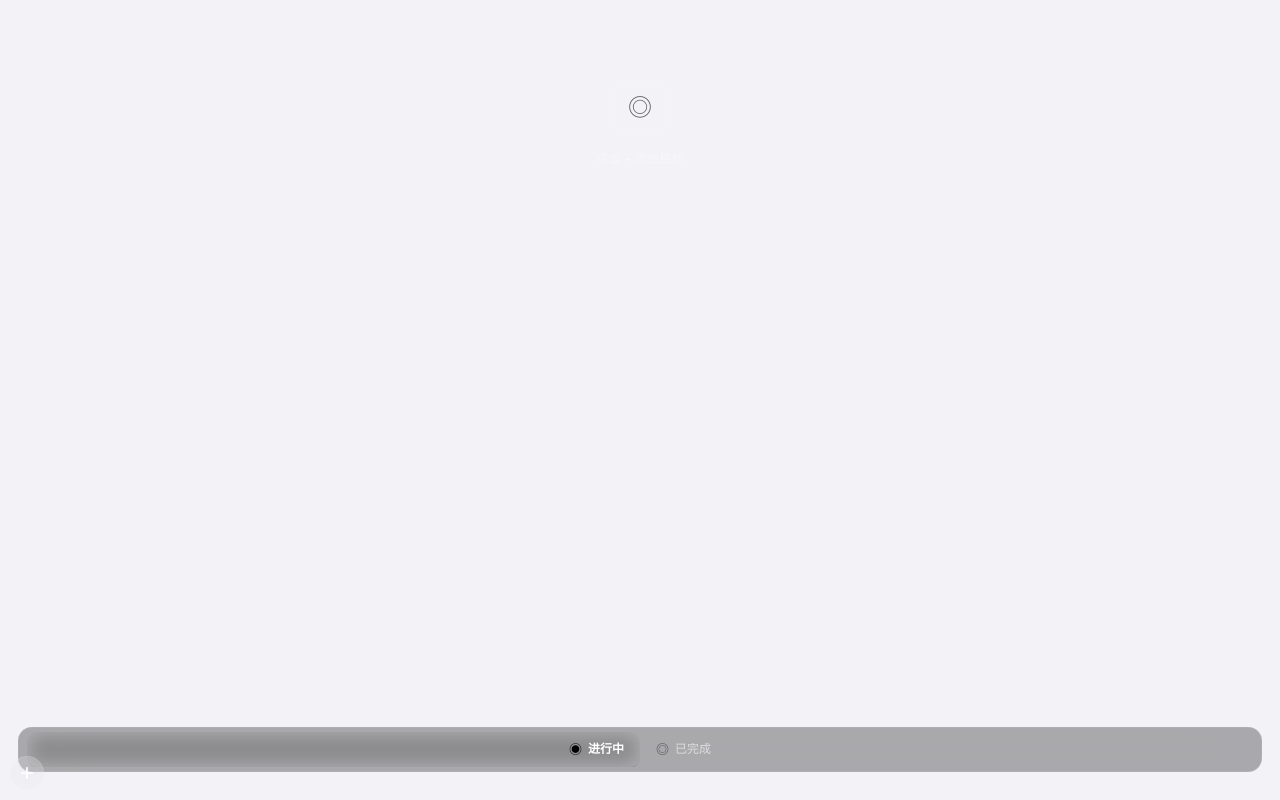
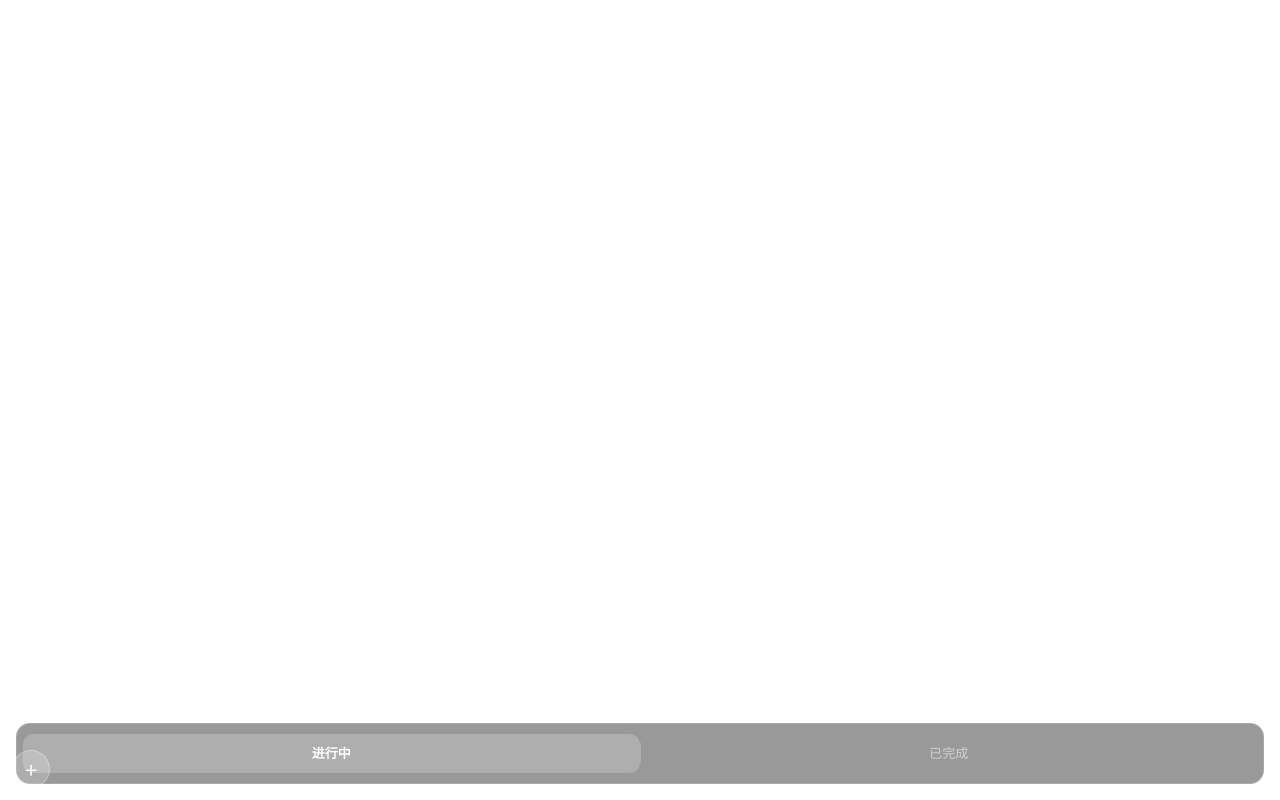
Before and after one commit to chanslights/longterm-goals, a Vue app: page / in a window 1280 px wide. Built offline with nearby package versions, Linux system fonts and the light colour scheme.

Commit message:
🎨 简化设计：提高对比度，实现真正的透明背景

```diff
--- a/index.html
+++ b/index.html
@@ -6,7 +6,7 @@
     <meta name="viewport" content="width=device-width, initial-scale=1.0" />
     <title>长期目标</title>
   </head>
-  <body class="bg-ios-gray">
+  <body>
     <div id="app"></div>
     <script type="module" src="/src/main.js"></script>
   </body>
--- a/src/App.vue
+++ b/src/App.vue
@@ -1,8 +1,12 @@
 <template>
   <div class="app-container">
+    <!-- 标题区域 -->
+    <div class="header">
+      <h1 class="title">长期目标</h1>
+    </div>
+
     <!-- 目标列表 -->
     <div class="goals-container">
-      <div class="goals-wrapper">
       <!-- 进行中列表 -->
       <div v-if="currentTab === 'active'" class="goals-list">
         <TransitionGroup name="goal">
@@ -12,19 +16,15 @@
             class="goal-item"
             @click="completeGoal(goal.id)"
           >
-              <div class="goal-circle">
-                <div v-if="!goal.completed" class="circle-ring"></div>
-                <span v-else class="check-icon">✓</span>
+            <div class="goal-circle active">
+              <span class="circle-dot"></span>
             </div>
             <span class="goal-text">{{ goal.title }}</span>
           </div>
         </TransitionGroup>
 
         <div v-if="goals.length === 0" class="empty-state">
-            <div class="empty-icon-container">
-              <span class="empty-icon">◎</span>
-            </div>
-            <p class="empty-text">点击 + 添加目标</p>
+          <p class="empty-text">点击下方 + 添加目标</p>
         </div>
       </div>
 
@@ -45,40 +45,28 @@
         </TransitionGroup>
 
         <div v-if="completedGoals.length === 0" class="empty-state">
-            <div class="empty-icon-container completed">
-              <span class="empty-icon">✓</span>
-            </div>
           <p class="empty-text">暂无已完成的目标</p>
         </div>
       </div>
     </div>
-    </div>
 
-    <!-- Tab 切换 - 带有明显的下划线指示器 -->
-    <div class="tab-container">
-      <div class="tab-wrapper">
+    <!-- Tab切换 -->
+    <div class="tab-bar">
       <button
         @click="currentTab = 'active'"
         :class="['tab-btn', { active: currentTab === 'active' }]"
       >
-          <span class="tab-icon">◉</span>
-          <span class="tab-label">进行中</span>
-          <span v-if="goals.length > 0" class="tab-badge">{{ goals.length }}</span>
+        <span class="tab-name">进行中</span>
+        <span v-if="goals.length > 0" class="tab-count">{{ goals.length }}</span>
       </button>
+      <div class="tab-divider"></div>
       <button
         @click="currentTab = 'completed'"
         :class="['tab-btn', { active: currentTab === 'completed' }]"
       >
-          <span class="tab-icon">◎</span>
-          <span class="tab-label">已完成</span>
-          <span v-if="completedGoals.length > 0" class="tab-badge completed">{{ completedGoals.length }}</span>
+        <span class="tab-name">已完成</span>
+        <span v-if="completedGoals.length > 0" class="tab-count">{{ completedGoals.length }}</span>
       </button>
-        <!-- 动态下划线指示器 -->
-        <div
-          class="tab-indicator"
-          :style="{ left: currentTab === 'active' ? '8px' : 'calc(50% + 4px)' }"
-        ></div>
-      </div>
     </div>
 
     <!-- 添加按钮 -->
@@ -86,10 +74,7 @@
       @click="showAddModal = true"
       class="add-btn"
     >
-      <svg width="20" height="20" viewBox="0 0 24 24" fill="none" stroke="currentColor" stroke-width="2.5">
-        <line x1="12" y1="5" x2="12" y2="19"></line>
-        <line x1="5" y1="12" x2="19" y2="12"></line>
-      </svg>
+      <span class="plus-icon">+</span>
     </button>
 
     <!-- 添加目标弹窗 -->
@@ -100,15 +85,12 @@
         @click.self="showAddModal = false"
       >
         <div class="modal-content">
-          <div class="modal-header">
-            <span class="modal-icon">◎</span>
-            <h3 class="modal-title">新目标</h3>
-          </div>
+          <h3 class="modal-title">添加新目标</h3>
           <input
             v-model="newGoalTitle"
             @keyup.enter="addGoal"
             type="text"
-            placeholder="输入你的目标..."
+            placeholder="输入目标内容..."
             class="modal-input"
             autofocus
           />
@@ -171,345 +153,283 @@ const restoreGoal = (id) => {
   height: 100vh;
   display: flex;
   flex-direction: column;
-  justify-content: space-between;
-  padding: 16px 14px 20px;
+  padding: 20px 16px 16px;
   font-family: -apple-system, BlinkMacSystemFont, 'SF Pro Display', 'Helvetica Neue', sans-serif;
   -webkit-font-smoothing: antialiased;
-  background: transparent !important;
 }
 
-/* 目标列表区域 */
+/* 标题 */
+.header {
+  padding-bottom: 12px;
+  text-align: center;
+}
+
+.title {
+  font-size: 18px;
+  font-weight: 600;
+  color: #ffffff;
+  letter-spacing: 0.5px;
+}
+
+/* 目标容器 */
 .goals-container {
   flex: 1;
   display: flex;
   justify-content: center;
   overflow: hidden;
-  padding-top: 4px;
 }
 
 .goals-wrapper {
   width: 100%;
-  max-width: 260px;
+  max-width: 280px;
 }
 
 .goals-list {
   display: flex;
   flex-direction: column;
-  gap: 6px;
+  gap: 8px;
 }
 
-/* 目标项样式 */
+/* 目标项 */
 .goal-item {
   display: flex;
   align-items: center;
-  gap: 10px;
-  padding: 10px 12px;
-  background: rgba(255, 255, 255, 0.12);
+  gap: 12px;
+  padding: 12px 14px;
   border-radius: 12px;
   cursor: pointer;
-  transition: all 0.25s cubic-bezier(0.4, 0, 0.2, 1);
-  border: 1px solid rgba(255, 255, 255, 0.08);
-  backdrop-filter: blur(20px);
-  -webkit-backdrop-filter: blur(20px);
+  transition: all 0.2s ease;
+  border: 1.5px solid rgba(255, 255, 255, 0.25);
+  background: rgba(0, 0, 0, 0.15);
 }
 
 .goal-item:hover {
-  background: rgba(255, 255, 255, 0.18);
-  transform: scale(1.01);
+  background: rgba(0, 0, 0, 0.35);
+  border-color: rgba(255, 255, 255, 0.4);
 }
 
 .goal-item:active {
   transform: scale(0.98);
-  background: rgba(255, 255, 255, 0.22);
 }
 
 .goal-item.completed {
-  background: rgba(255, 255, 255, 0.06);
-  border-color: rgba(255, 255, 255, 0.04);
+  background: rgba(255, 255, 255, 0.05);
+  border-color: rgba(255, 255, 255, 0.1);
+}
+
+.goal-item.completed:hover {
+  background: rgba(255, 255, 255, 0.1);
 }
 
 /* 圆形选择器 */
 .goal-circle {
-  width: 18px;
-  height: 18px;
+  width: 22px;
+  height: 22px;
   border-radius: 50%;
-  border: 1.8px solid rgba(255, 255, 255, 0.5);
+  border: 2px solid #ffffff;
   display: flex;
   align-items: center;
   justify-content: center;
   flex-shrink: 0;
-  transition: all 0.25s ease;
-  position: relative;
+  transition: all 0.2s ease;
+}
+
+.goal-circle.active {
+  border: 2px solid #ffffff;
+}
+
+.goal-circle.active .circle-dot {
+  width: 8px;
+  height: 8px;
+  background: #ffffff;
+  border-radius: 50%;
 }
 
 .goal-circle.completed {
-  background: linear-gradient(135deg, #34c759 0%, #30d158 100%);
-  border-color: transparent;
-  box-shadow: 0 2px 8px rgba(52, 199, 89, 0.4);
-}
-
-.circle-ring {
-  position: absolute;
-  width: 100%;
-  height: 100%;
-  border-radius: 50%;
-  border: 1.8px solid rgba(255, 255, 255, 0.5);
-  animation: pulse 2s ease-in-out infinite;
-}
-
-@keyframes pulse {
-  0%, 100% { transform: scale(1); opacity: 0.5; }
-  50% { transform: scale(1.15); opacity: 0.3; }
+  background: #34c759;
+  border-color: #34c759;
 }
 
 .check-icon {
-  color: white;
-  font-size: 10px;
+  color: #ffffff;
+  font-size: 12px;
   font-weight: 600;
-  line-height: 1;
 }
 
 /* 目标文字 */
 .goal-text {
-  font-size: 13px;
-  color: rgba(255, 255, 255, 0.92);
+  font-size: 14px;
   font-weight: 500;
-  letter-spacing: 0.2px;
+  color: #ffffff;
   line-height: 1.4;
 }
 
 .goal-item.completed .goal-text {
-  color: rgba(255, 255, 255, 0.4);
+  color: rgba(255, 255, 255, 0.45);
   text-decoration: line-through;
 }
 
 /* 空状态 */
 .empty-state {
   display: flex;
-  flex-direction: column;
   align-items: center;
   justify-content: center;
-  padding: 60px 20px;
+  padding: 40px 20px;
 }
 
-.empty-icon-container {
-  width: 56px;
-  height: 56px;
-  border-radius: 16px;
-  background: rgba(255, 255, 255, 0.08);
+.empty-text {
+  font-size: 13px;
+  color: rgba(255, 255, 255, 0.5);
+}
+
+/* Tab栏 */
+.tab-bar {
   display: flex;
   align-items: center;
   justify-content: center;
-  margin-bottom: 14px;
-  border: 1px solid rgba(255, 255, 255, 0.06);
-}
-
-.empty-icon-container.completed {
-  background: rgba(52, 199, 89, 0.12);
-}
-
-.empty-icon {
-  font-size: 24px;
-  opacity: 0.6;
-}
-
-.empty-text {
-  font-size: 12px;
-  color: rgba(255, 255, 255, 0.45);
-  font-weight: 400;
-}
-
-/* Tab容器 */
-.tab-container {
-  padding: 0 4px;
-  margin-bottom: 8px;
-}
-
-.tab-wrapper {
-  display: flex;
-  justify-content: center;
-  position: relative;
-  background: rgba(0, 0, 0, 0.3);
+  gap: 0;
+  padding: 10px 6px;
+  margin-top: 8px;
   border-radius: 14px;
-  padding: 4px;
-  border: 1px solid rgba(255, 255, 255, 0.08);
-  backdrop-filter: blur(30px);
-  -webkit-backdrop-filter: blur(30px);
+  background: rgba(0, 0, 0, 0.4);
+  border: 1px solid rgba(255, 255, 255, 0.15);
 }
 
 .tab-btn {
+  flex: 1;
   display: flex;
   align-items: center;
+  justify-content: center;
   gap: 6px;
+  padding: 10px 16px;
   background: none;
   border: none;
-  padding: 8px 16px;
   cursor: pointer;
-  position: relative;
-  z-index: 1;
-  transition: all 0.3s ease;
+  transition: all 0.25s ease;
   border-radius: 10px;
 }
 
-.tab-icon {
+.tab-name {
   font-size: 13px;
-  opacity: 0.6;
-  transition: all 0.3s ease;
+  font-weight: 500;
+  color: rgba(255, 255, 255, 0.55);
 }
 
-.tab-label {
-  font-size: 12px;
-  font-weight: 500;
-  color: rgba(255, 255, 255, 0.6);
-  transition: all 0.3s ease;
+.tab-count {
+  font-size: 11px;
+  font-weight: 600;
+  padding: 2px 7px;
+  border-radius: 8px;
+  background: rgba(255, 255, 255, 0.15);
+  color: #ffffff;
 }
 
-.tab-badge {
-  font-size: 10px;
-  font-weight: 600;
-  padding: 2px 6px;
-  border-radius: 8px;
-  background: rgba(255, 255, 255, 0.15);
-  color: rgba(255, 255, 255, 0.9);
+.tab-btn.active {
+  background: rgba(255, 255, 255, 0.2);
 }
 
-.tab-badge.completed {
-  background: rgba(52, 199, 89, 0.25);
-  color: #34c759;
-}
-
-.tab-btn.active .tab-icon {
-  opacity: 1;
-}
-
-.tab-btn.active .tab-label {
-  color: white;
+.tab-btn.active .tab-name {
+  color: #ffffff;
   font-weight: 600;
 }
 
-/* 动态下划线指示器 */
-.tab-indicator {
-  position: absolute;
-  top: 4px;
-  width: calc(50% - 8px);
-  height: calc(100% - 8px);
-  background: rgba(255, 255, 255, 0.15);
-  border-radius: 10px;
-  transition: all 0.35s cubic-bezier(0.4, 0, 0.2, 1);
-  pointer-events: none;
-  backdrop-filter: blur(10px);
-  -webkit-backdrop-filter: blur(10px);
+.tab-divider {
+  width: 1px;
+  height: 20px;
+  background: rgba(255, 255, 255, 0.2);
 }
 
 /* 添加按钮 */
 .add-btn {
   position: fixed;
-  left: 10px;
-  bottom: 10px;
-  width: 34px;
-  height: 34px;
+  left: 12px;
+  bottom: 12px;
+  width: 38px;
+  height: 38px;
   border-radius: 50%;
-  background: rgba(255, 255, 255, 0.12);
-  border: 1px solid rgba(255, 255, 255, 0.1);
-  color: rgba(255, 255, 255, 0.85);
+  background: rgba(255, 255, 255, 0.2);
+  border: 1px solid rgba(255, 255, 255, 0.3);
+  color: #ffffff;
   cursor: pointer;
   display: flex;
   align-items: center;
   justify-content: center;
-  transition: all 0.25s cubic-bezier(0.4, 0, 0.2, 1);
-  -webkit-app-region: no-drag;
-  backdrop-filter: blur(30px);
-  -webkit-backdrop-filter: blur(30px);
+  transition: all 0.2s ease;
 }
 
 .add-btn:hover {
-  background: rgba(255, 255, 255, 0.2);
-  transform: scale(1.08);
-  color: white;
+  background: rgba(255, 255, 255, 0.3);
+  transform: scale(1.05);
 }
 
 .add-btn:active {
-  transform: scale(0.92);
-  background: rgba(255, 255, 255, 0.25);
+  transform: scale(0.95);
+}
+
+.plus-icon {
+  font-size: 24px;
+  font-weight: 300;
+  line-height: 1;
 }
 
 /* 弹窗 */
 .modal-overlay {
   position: fixed;
   inset: 0;
-  background: rgba(0, 0, 0, 0.4);
+  background: rgba(0, 0, 0, 0.5);
   display: flex;
   align-items: center;
   justify-content: center;
-  backdrop-filter: blur(50px);
-  -webkit-backdrop-filter: blur(50px);
 }
 
 .modal-content {
-  background: rgba(30, 30, 30, 0.85);
-  border-radius: 20px;
+  background: rgba(30, 30, 30, 0.95);
+  border-radius: 16px;
   padding: 20px;
-  width: 82%;
-  max-width: 240px;
-  border: 1px solid rgba(255, 255, 255, 0.1);
-  backdrop-filter: blur(40px);
-  -webkit-backdrop-filter: blur(40px);
-  box-shadow: 0 20px 60px rgba(0, 0, 0, 0.4);
-}
-
-.modal-header {
-  display: flex;
-  align-items: center;
-  gap: 8px;
-  margin-bottom: 14px;
-}
-
-.modal-icon {
-  font-size: 18px;
-  opacity: 0.7;
+  width: 80%;
+  max-width: 260px;
+  border: 1px solid rgba(255, 255, 255, 0.15);
 }
 
 .modal-title {
-  font-size: 14px;
+  font-size: 15px;
   font-weight: 600;
-  color: white;
+  color: #ffffff;
+  margin-bottom: 14px;
 }
 
 .modal-input {
   width: 100%;
-  padding: 13px 14px;
+  padding: 12px 14px;
   border: none;
-  border-radius: 12px;
-  background: rgba(255, 255, 255, 0.08);
+  border-radius: 10px;
+  background: rgba(255, 255, 255, 0.1);
   font-size: 14px;
   outline: none;
-  margin-bottom: 12px;
-  font-weight: 500;
-  color: white;
-  transition: all 0.2s ease;
+  margin-bottom: 14px;
+  color: #ffffff;
   border: 1px solid transparent;
 }
 
 .modal-input:focus {
-  background: rgba(255, 255, 255, 0.12);
-  border-color: rgba(255, 255, 255, 0.15);
+  border-color: rgba(255, 255, 255, 0.2);
+  background: rgba(255, 255, 255, 0.15);
 }
 
 .modal-input::placeholder {
   color: rgba(255, 255, 255, 0.4);
-  font-weight: 400;
 }
 
 .modal-actions {
   display: flex;
-  gap: 8px;
+  gap: 10px;
 }
 
 .modal-btn {
   flex: 1;
   padding: 10px;
   border: none;
-  border-radius: 12px;
+  border-radius: 10px;
   font-size: 13px;
   font-weight: 500;
   cursor: pointer;
@@ -517,55 +437,41 @@ const restoreGoal = (id) => {
 }
 
 .modal-btn.cancel {
-  background: rgba(255, 255, 255, 0.08);
-  color: rgba(255, 255, 255, 0.65);
-}
-
-.modal-btn.cancel:hover {
-  background: rgba(255, 255, 255, 0.12);
-  color: rgba(255, 255, 255, 0.85);
+  background: rgba(255, 255, 255, 0.1);
+  color: rgba(255, 255, 255, 0.7);
 }
 
 .modal-btn.confirm {
-  background: white;
-  color: black;
-}
-
-.modal-btn.confirm:hover {
-  background: rgba(255, 255, 255, 0.92);
+  background: #ffffff;
+  color: #000000;
 }
 
 .modal-btn.confirm:disabled {
   opacity: 0.4;
-  cursor: not-allowed;
 }
 
 /* 动画 */
 .goal-enter-active,
 .goal-leave-active {
-  transition: all 0.35s cubic-bezier(0.4, 0, 0.2, 1);
+  transition: all 0.3s ease;
 }
 
 .goal-enter-from {
   opacity: 0;
-  transform: translateY(16px) scale(0.95);
+  transform: translateY(15px);
 }
 
 .goal-leave-to {
   opacity: 0;
-  transform: translateX(-20px) scale(0.95);
-}
-
-.goal-move {
-  transition: transform 0.35s cubic-bezier(0.4, 0, 0.2, 1);
+  transform: translateX(-20px);
 }
 
 .modal-enter-active {
-  transition: all 0.3s ease;
+  transition: all 0.25s ease;
 }
 
 .modal-leave-active {
-  transition: all 0.25s ease;
+  transition: all 0.2s ease;
 }
 
 .modal-enter-from,
@@ -575,6 +481,6 @@ const restoreGoal = (id) => {
 
 .modal-enter-from .modal-content,
 .modal-leave-to .modal-content {
-  transform: scale(0.92) translateY(10px);
+  transform: scale(0.95);
 }
 </style>
--- a/src/assets/main.css
+++ b/src/assets/main.css
@@ -17,7 +17,7 @@ html, body {
 body {
   font-family: -apple-system, BlinkMacSystemFont, 'SF Pro Display', 'Helvetica Neue', sans-serif;
   -webkit-font-smoothing: antialiased;
-  background: transparent;
+  background: transparent !important;
 }
 
 /* 窗口拖拽 */
@@ -29,18 +29,3 @@ body {
 .add-btn, .tab-btn, .goal-item, .modal-btn {
   -webkit-app-region: no-drag;
 }
-
-/* 窗口阴影 - 只有底部 */
-.app-container::before {
-  content: '';
-  position: fixed;
-  bottom: -30px;
-  left: 50%;
-  transform: translateX(-50%);
-  width: 80%;
-  height: 30px;
-  background: inherit;
-  filter: blur(20px);
-  opacity: 0.3;
-  pointer-events: none;
-}
```
Lines whose indentation alone changed are shown as unchanged.
